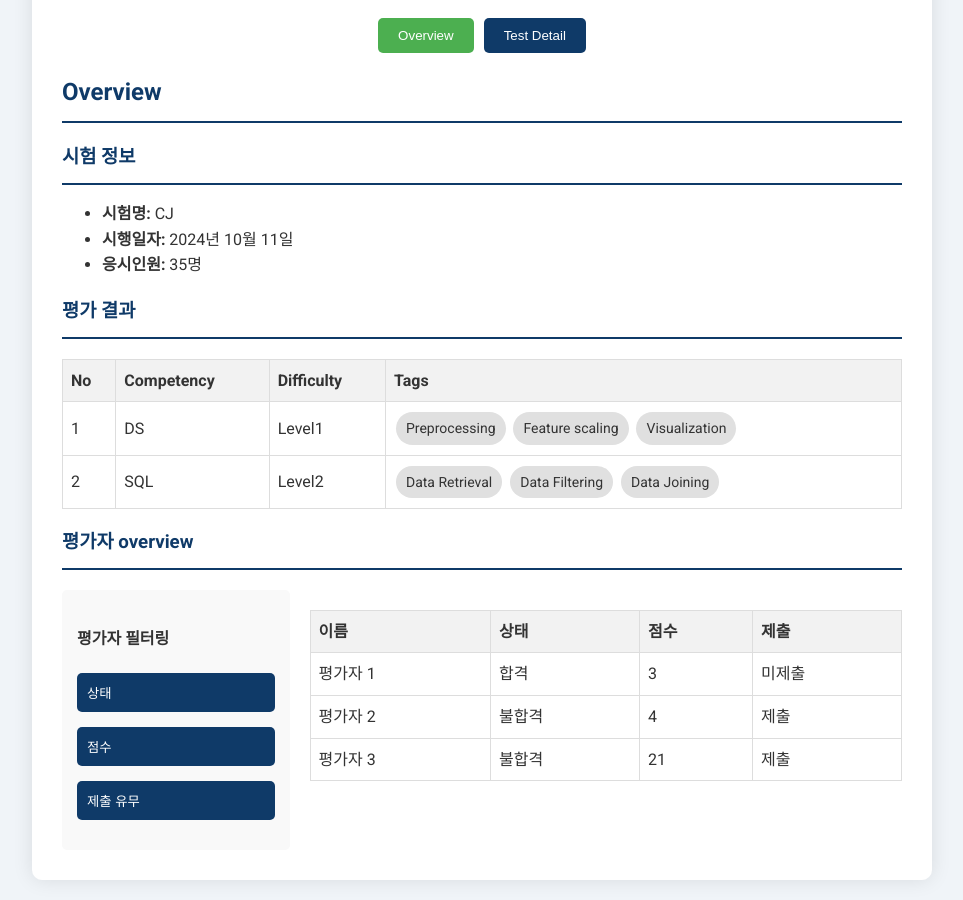
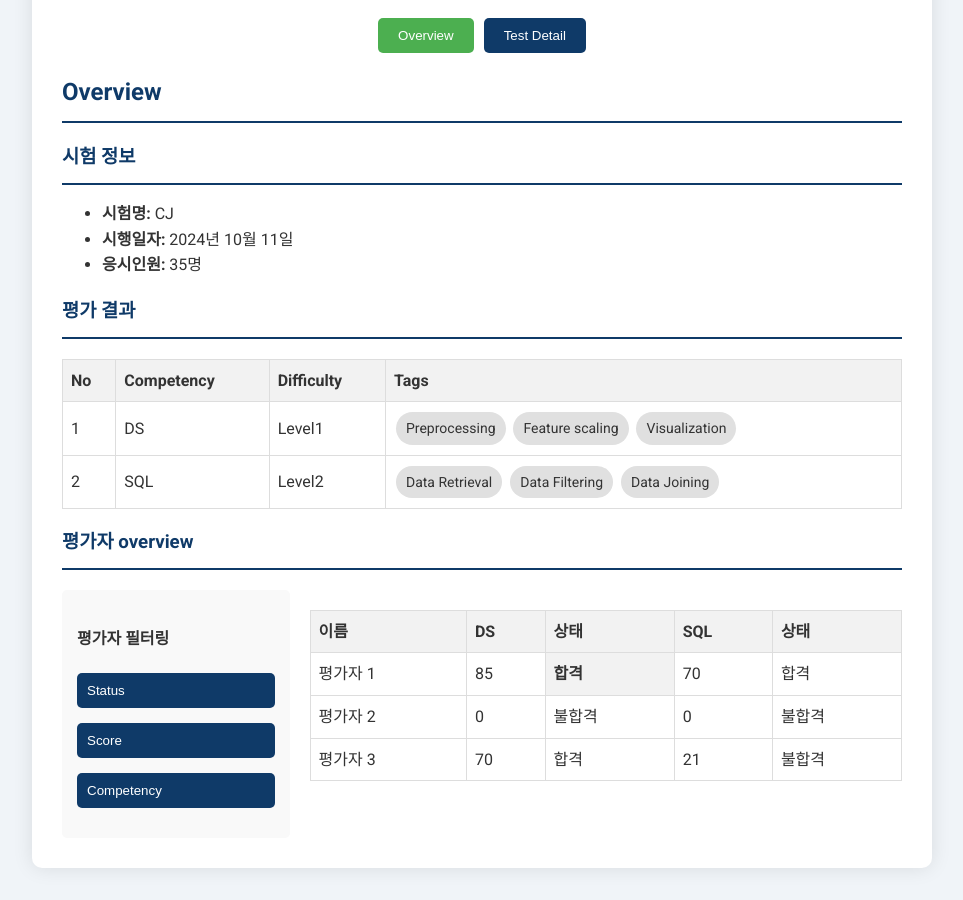
Before and after one commit to hyewon-m/report_demo, a plain HTML site: page index.html in a window 1280 px wide. Shown: the part 138-1038 px from the top of the page, without its empty margins (158-1121 px from the left). Drawn offline with nearby package versions, Linux system fonts and the light colour scheme.

Commit message:
Update index.html

```diff
--- a/index.html
+++ b/index.html
@@ -73,7 +73,7 @@
                     <div class="evaluator-filter">
                         <h4>평가자 필터링</h4>
                         <div class="filter-group">
-                            <button class="toggle-btn" onclick="toggleFilter('status-filter')">상태</button>
+                            <button class="toggle-btn" onclick="toggleFilter('status-filter')">Status</button>
                             <div id="status-filter" class="filter-content" style="display: none;">
                                 <select>
                                     <option value="all">전체</option>
@@ -83,7 +83,7 @@
                             </div>
                         </div>
                         <div class="filter-group">
-                            <button class="toggle-btn" onclick="toggleFilter('score-filter')">점수</button>
+                            <button class="toggle-btn" onclick="toggleFilter('score-filter')">Score</button>
                             <div id="score-filter" class="filter-content" style="display: none;">
                                 <input type="number" min="0" max="100" placeholder="최소 점수">
                                 <span>~</span>
@@ -91,12 +91,12 @@
                             </div>
                         </div>
                         <div class="filter-group">
-                            <button class="toggle-btn" onclick="toggleFilter('submission-filter')">제출 유무</button>
+                            <button class="toggle-btn" onclick="toggleFilter('submission-filter')">Competency</button>
                             <div id="submission-filter" class="filter-content" style="display: none;">
                                 <select>
                                     <option value="all">전체</option>
-                                    <option value="submitted">제출</option>
-                                    <option value="not-submitted">미제출</option>
+                                    <option value="submitted">DS</option>
+                                    <option value="not-submitted">SQL</option>
                                 </select>
                             </div>
                         </div>
@@ -106,29 +106,33 @@
                             <thead>
                                 <tr>
                                     <th>이름</th>
+                                    <th>DS</th>
                                     <th>상태</th>
-                                    <th>점수</th>
-                                    <th>제출</th>
+                                    <th>SQL</th>
+                                    <th>상태</th>
                                 </tr>
                             </thead>
                             <tbody>
                                 <tr onclick="goToEvaluatorPage('평가자1')">
                                     <td>평가자 1</td>
+                                    <td>85</td>
+                                    <th>합격</th>
+                                    <td>70</td>
                                     <td>합격</td>
-                                    <td>3</td>
-                                    <td>미제출</td>
                                 </tr>
                                 <tr onclick="goToEvaluatorPage('평가자2')">
                                     <td>평가자 2</td>
+                                    <td>0</td>
                                     <td>불합격</td>
-                                    <td>4</td>
-                                    <td>제출</td>
+                                    <td>0</td>
+                                    <td>불합격</td>
                                 </tr>
                                 <tr onclick="goToEvaluatorPage('평가자3')">
                                     <td>평가자 3</td>
+                                    <td>70</td>
+                                    <td>합격</td>
+                                    <td>21</td>
                                     <td>불합격</td>
-                                    <td>21</td>
-                                    <td>제출</td>
                                 </tr>
                             </tbody>
                         </table>
@@ -137,22 +141,6 @@
             </div>
         </div>
 
-        <div id="test" class="tab">
-            <h2>테스트 정보</h2>
-            <ul>
-                <li>점수 분포</li>
-                <li>채점 결과
-                    <ul>
-                        <li>코드</li>
-                        <li>부분 점수 채점 결과(TC)</li>
-                    </ul>
-                </li>
-                <li>타임라인</li>
-                <li>CM</li>
-            </ul>
-        </div>
-    </div>
-
     <script src="script.js"></script>
 </body>
 </html>
```
